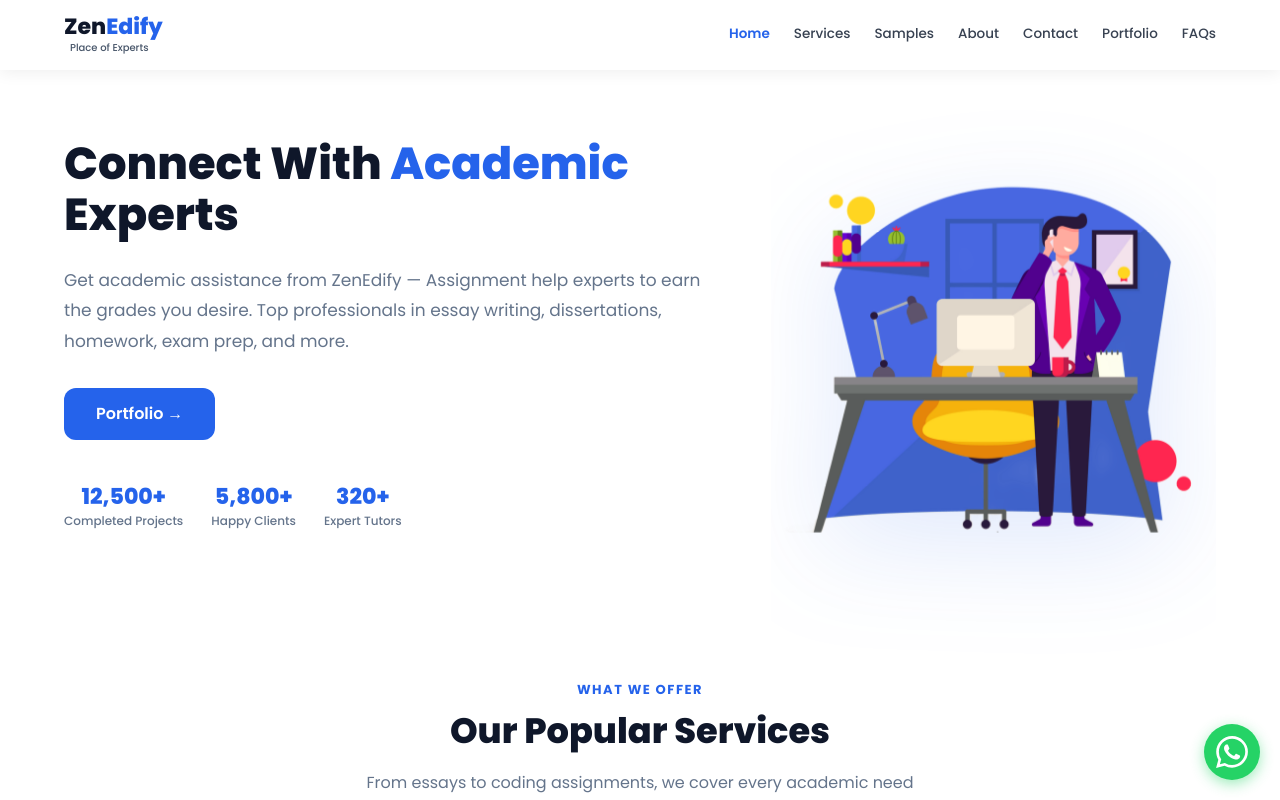
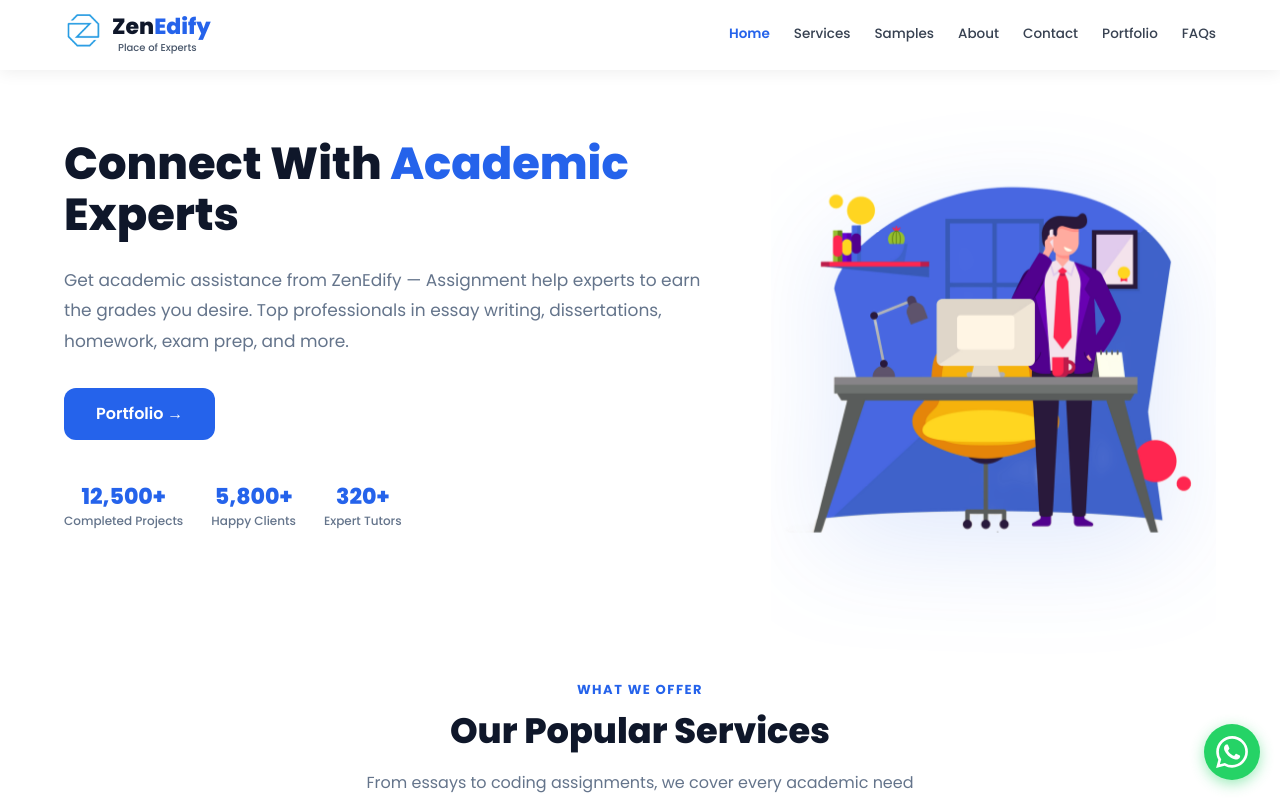
Before and after one commit to muhammadsubtain-me/zenedify, a Next.js app: page / in a window 1280 px wide. Shown: the top 800 px of the page. Built offline with nearby package versions, Linux system fonts and the light colour scheme.

Commit message:
add logo

```diff
--- a/src/components/Footer.js
+++ b/src/components/Footer.js
@@ -2,6 +2,7 @@
 
 import { useState } from 'react';
 import Link from 'next/link';
+import Image from 'next/image';
 
 const disciplineLinks = [
   { to: '/mechanical-engineering', label: '⚙️  Mechanical Engineering' },
@@ -33,6 +34,13 @@ export default function Footer() {
           {/* Brand */}
           <div>
             <div className="flex items-center gap-2.5 mb-4">
+              <Image
+                src="/assets/logo.png"
+                alt="ZenEdify logo"
+                width={44}
+                height={44}
+                className="h-11 w-11 shrink-0 object-contain scale-[2.25]"
+              />
               <span className="text-white font-extrabold text-[22px]">ZenEdify</span>
             </div>
             <p className="text-sm leading-[1.7] mb-5">
--- a/src/components/Navbar.js
+++ b/src/components/Navbar.js
@@ -1,6 +1,7 @@
 'use client';
 
 import Link from 'next/link';
+import Image from 'next/image';
 import { usePathname } from 'next/navigation';
 import { Menu } from 'lucide-react';
 import { Button } from './ui/button';
@@ -35,7 +36,15 @@ export default function Navbar() {
       <div className="max-w-[1200px] mx-auto px-4 sm:px-6 flex items-center justify-between h-[70px]">
 
         {/* Brand */}
-        <Link href="/" className="no-underline flex items-center gap-2.5">
+        <Link href="/" className="no-underline flex items-center gap-2">
+          <Image
+            src="/assets/logo.png"
+            alt="ZenEdify logo"
+            width={42}
+            height={42}
+            className="h-10 w-10 shrink-0 scale-[2.25] object-contain"
+            priority
+          />
           <div>
             <div className="font-extrabold text-[22px] text-slate-900 leading-none">Zen<span className="text-blue-600">Edify</span></div>
             <div className="text-[10px] text-slate-600 font-medium ml-1.5 mt-0.5">Place of Experts</div>
@@ -93,12 +102,21 @@ export default function Navbar() {
           <SheetContent side="right" className="w-[280px] sm:w-[320px]">
            <SheetHeader>
   <SheetTitle asChild className="!line-clamp-none !whitespace-normal !h-auto">
-    <div className="flex flex-col items-start leading-tight">
-      <span className="font-extrabold text-xl text-slate-900">
-        ZenEdify
-      </span>
-      <span className="text-[10px] text-slate-600 font-medium mt-0.5">
-        Place of Experts
+    <div className="flex items-center gap-2 leading-tight">
+    <Image
+                src="/assets/logo.png"
+                alt="ZenEdify logo"
+                width={44}
+                height={44}
+                className="h-11 w-11 shrink-0 scale-[2.25] object-contain"
+              />
+      <span className="flex flex-col items-start">
+        <span className="font-extrabold text-xl text-slate-900">
+          ZenEdify
+        </span>
+        <span className="text-[10px] text-slate-600 font-medium mt-0.5">
+          Place of Experts
+        </span>
       </span>
     </div>
   </SheetTitle>
```
Also changed, not shown: public/assets/logo.png (added).
